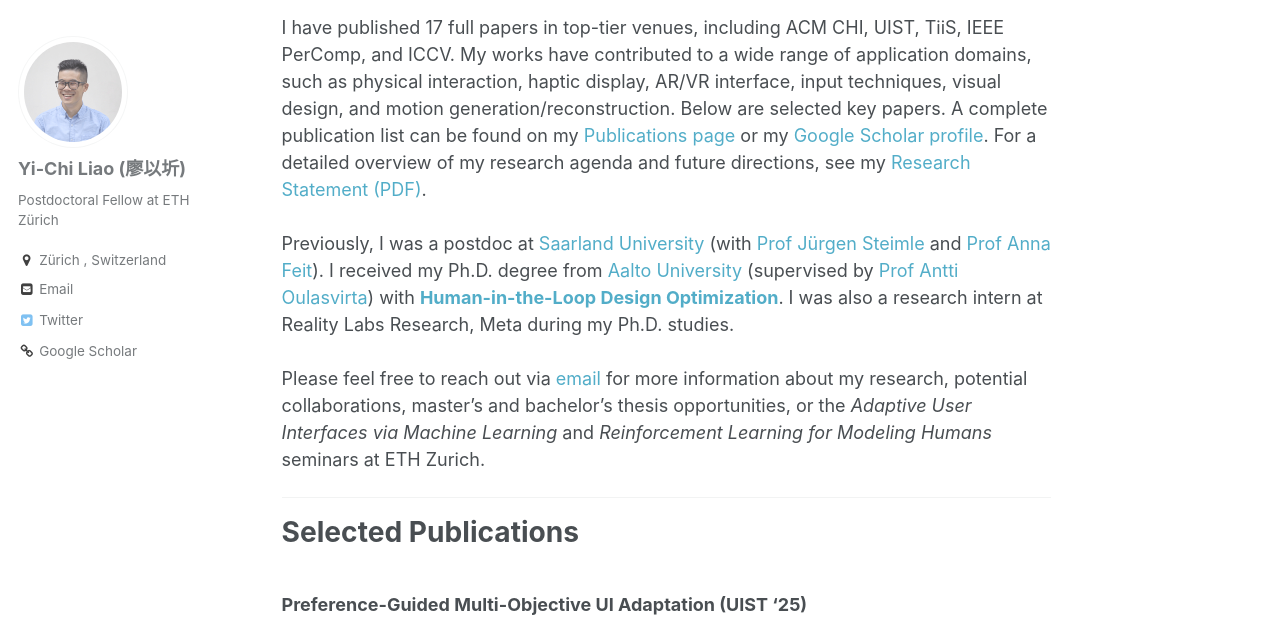
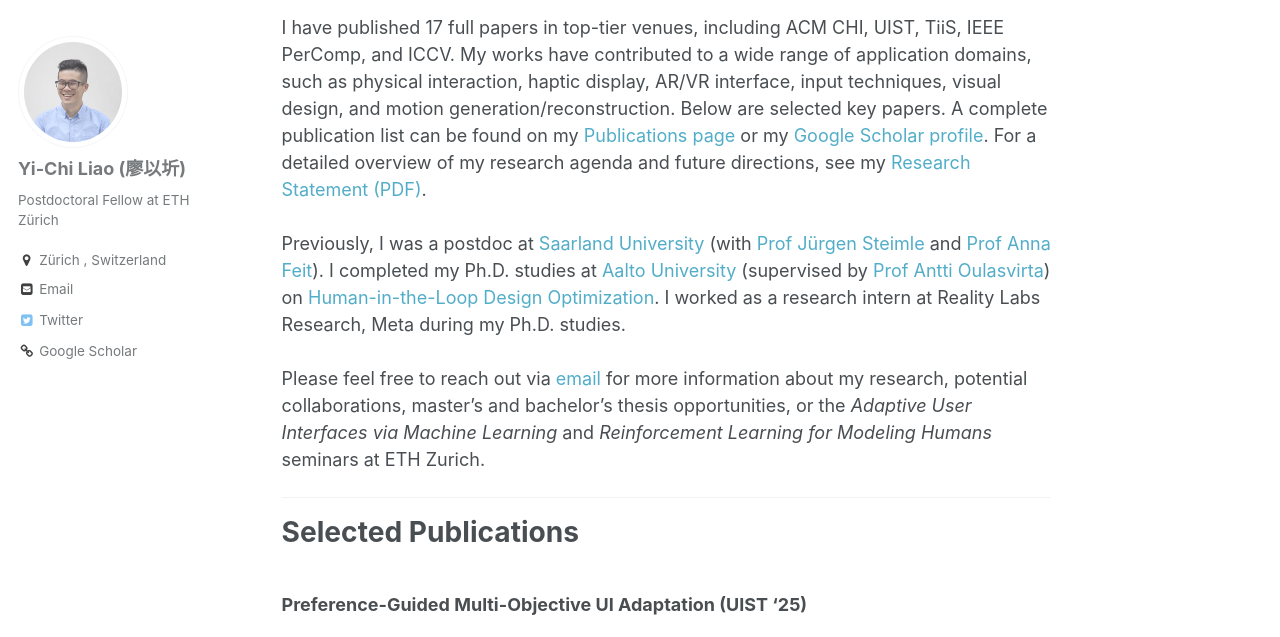
Before and after one commit to yichiliao/yichiliao.github.io, a Jekyll site: the page built from _pages/about.md, in a window 1280 px wide and 900 px high, scrolled down 505 px, cut to the strip 0-637 px from the top of the window. Built offline with Jekyll 4.4.1, drawn with Linux system fonts in a browser that asks for light colours.

Commit message:
updating about

```diff
--- a/_pages/about.md
+++ b/_pages/about.md
@@ -23,7 +23,7 @@ Below are selected key papers. A complete publication list can be found on my [P
 For a detailed overview of my research agenda and future directions, see my [Research Statement (PDF)](https://yichiliao.com/files/Research-Statement_LIAO.pdf).
 <br>
 <br>
-Previously, I was a postdoc at [Saarland University](https://www.uni-saarland.de/en/home.html) (with [Prof Jürgen Steimle](https://hci.cs.uni-saarland.de/people/juergen-steimle/) and [Prof Anna Feit](http://annafeit.de/)). I received my Ph.D. degree from [Aalto University](https://www.aalto.fi/en) (supervised by [Prof Antti Oulasvirta](https://users.aalto.fi/~oulasvir/)) with [**Human-in-the-Loop Design Optimization**](https://drive.google.com/file/d/1UcH6LuV7GiyRMvrVb9EZ34z-FeGPDBS7/view?usp=sharing). I was also a research intern at Reality Labs Research, Meta during my Ph.D. studies.
+Previously, I was a postdoc at [Saarland University](https://www.uni-saarland.de/en/home.html) (with [Prof Jürgen Steimle](https://hci.cs.uni-saarland.de/people/juergen-steimle/) and [Prof Anna Feit](http://annafeit.de/)). I completed my Ph.D. studies at [Aalto University](https://www.aalto.fi/en) (supervised by [Prof Antti Oulasvirta](https://users.aalto.fi/~oulasvir/)) on [Human-in-the-Loop Design Optimization](https://drive.google.com/file/d/1UcH6LuV7GiyRMvrVb9EZ34z-FeGPDBS7/view?usp=sharing). I worked as a research intern at Reality Labs Research, Meta during my Ph.D. studies.
 <br>
 <br>
 Please feel free to reach out via [email](mailto:yichi.liao@inf.ethz.ch) for more information about my research, potential collaborations, master’s and bachelor’s thesis opportunities, or the *Adaptive User Interfaces via Machine Learning* and *Reinforcement Learning for Modeling Humans* seminars at ETH Zurich.
```
